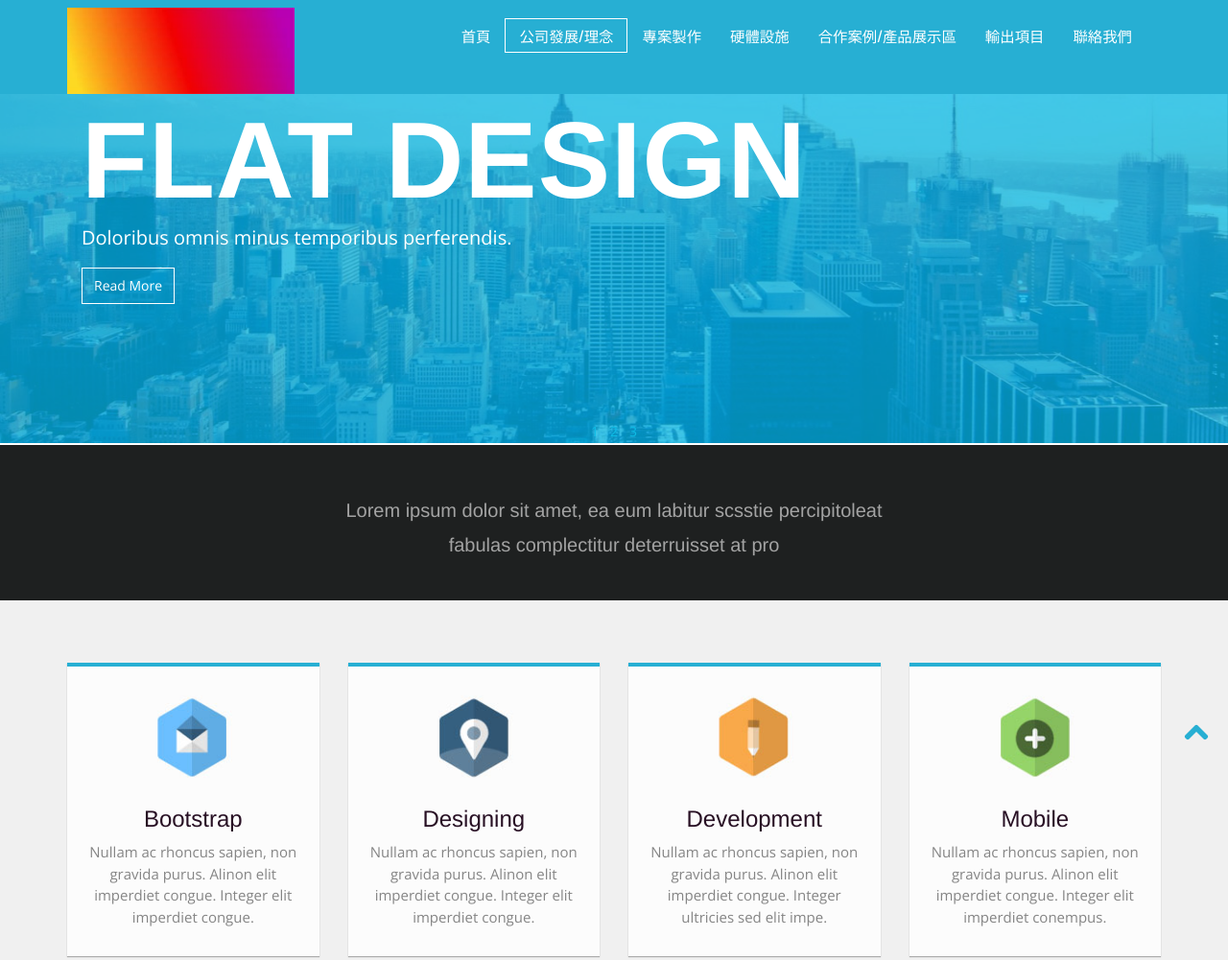
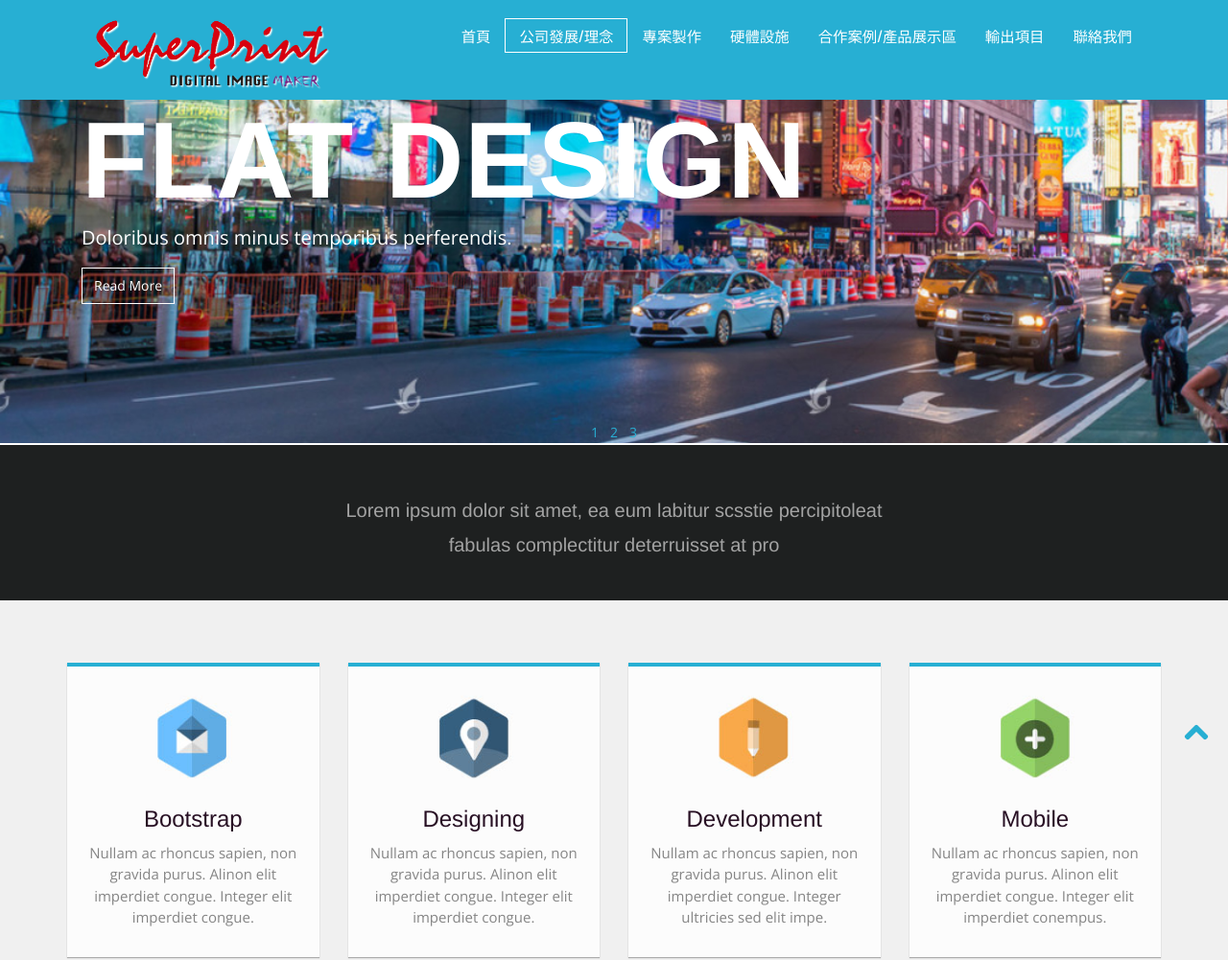
Before and after one commit to jackey10055206/SuperPrint-Website, a plain HTML site: page index.html in a window 1280 px wide. Shown: the top 1001 px of the page at 96% size. Drawn offline with nearby package versions, Linux system fonts and the light colour scheme.

Commit message:
Logo Finished

```diff
--- a/css/styles.css
+++ b/css/styles.css
@@ -491,7 +491,7 @@ position: absolute;
 width: 100%;
 top: 0;
 bottom: 0;
-background: rgba(5, 193, 237, 0.72);
+/* background: rgba(5, 193, 237, 0.72); */
 }
 .banner-container > img {
 	width: 100%;
--- a/index.html
+++ b/index.html
@@ -38,7 +38,7 @@
       <div class="navbar-header">
         <button type="button" id="nav-toggle" class="navbar-toggle" data-toggle="collapse" data-target="#main-nav"> <span class="sr-only">Toggle navigation</span> <span class="icon-bar"></span> <span class="icon-bar"></span> <span class="icon-bar"></span> </button>
         <!-- <a href="#" class="navbar-brand scroll-top logo  animated bounceInLeft"><b><i>{ SuperPrint }</i></b></a> </div> -->
-        <img src="images/test/test.jpeg" href="#home" width="65%" alt="" title="SuperPrint" class=" scroll-top logo animated bounceInLeft"></div>
+        <img src="images/test/SuperPrint_logo.png" href="#home" width="300" alt="" title="SuperPrint" class=" scroll-top logo animated bounceInLeft"></div>
         <!--/.navbar-header-->
       <div id="main-nav" class="collapse navbar-collapse">
         <ul class="nav navbar-nav" id="mainNav">
@@ -65,7 +65,7 @@
         <div id="main-slider" class="flexslider">
             <ul class="slides">
               <li>
-                <img src="images/slides/1.jpg" alt="" />
+                <img src="images/slides/01.jpg" alt="" />
                 <div class="flex-caption container">
                     <h3>Flat Design</h3>
 					<p>Doloribus omnis minus temporibus perferendis.</p>
```
Also changed, not shown: images/slides/01.jpg (added), images/test/SuperPrint_logo.png (added).
